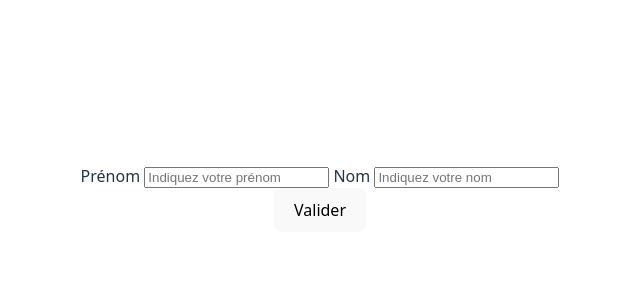
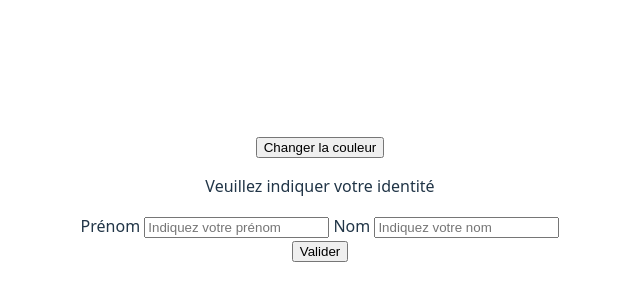
Before and after one commit to emmanuelMartin53/my-app, a React (Vite) app: page / in a window 1280 px wide. Shown: the part 202-502 px from the top of the page, without its empty margins (320-960 px from the left). Built offline with nearby package versions, Linux system fonts and the light colour scheme.

Commit message:
getByText

```diff
--- a/src/App.jsx
+++ b/src/App.jsx
@@ -1,8 +1,9 @@
 
 import './App.css'
-import GetByRole from './components/Queries/GetByRole';
-import GetByLabelText from './components/Queries/GetByLabelText';
-import GetByPlaceholderText from './components/Queries/getByPlaceholderText';
+// import GetByRole from './components/Queries/GetByRole';
+// import GetByLabelText from './components/Queries/GetByLabelText';
+// import GetByPlaceholderText from './components/Queries/getByPlaceholderText';
+import GetByText from './components/Queries/GetByText'
 
 const App = () => {
 
@@ -10,7 +11,8 @@
     <div>
       {/* <GetByRole /> */}
       {/* <GetByLabelText /> */}
-      <GetByPlaceholderText />
+      {/* <GetByPlaceholderText /> */}
+      <GetByText />
     </div>
 
   )
--- a/src/components/Queries/GetByLabelText.jsx
+++ b/src/components/Queries/GetByLabelText.jsx
@@ -18,11 +18,8 @@
               <input aria-labelledby="username-label" />
 
             </div>
+          </div>
 
-          </div>
-        <div>
-
-        </div>
 
           <div>
             <label>
--- /dev/null
+++ b/src/components/Queries/GetByText.jsx
@@ -0,0 +1,22 @@
+
+
+const GetByText = () => {
+  return (
+      <>
+        <input type="button" value="Changer la couleur" />
+        <p>Veuillez indiquer votre identité</p>
+        <form>
+            <div>
+              <label htmlFor="firstName" >Prénom  </label>
+              <input type="text" id="firstName" placeholder="Indiquez votre prénom"/>
+
+              <label htmlFor="lastName" > Nom  </label>
+              <input type="text" id="lastName" placeholder="Indiquez votre nom"/>
+            </div>
+            <input type="submit" value="Valider" />
+        </form>
+      </>
+  )
+}
+
+export default GetByText;
```
Also changed, not shown: 1 other file (tests, documents, lock files or other folders).
